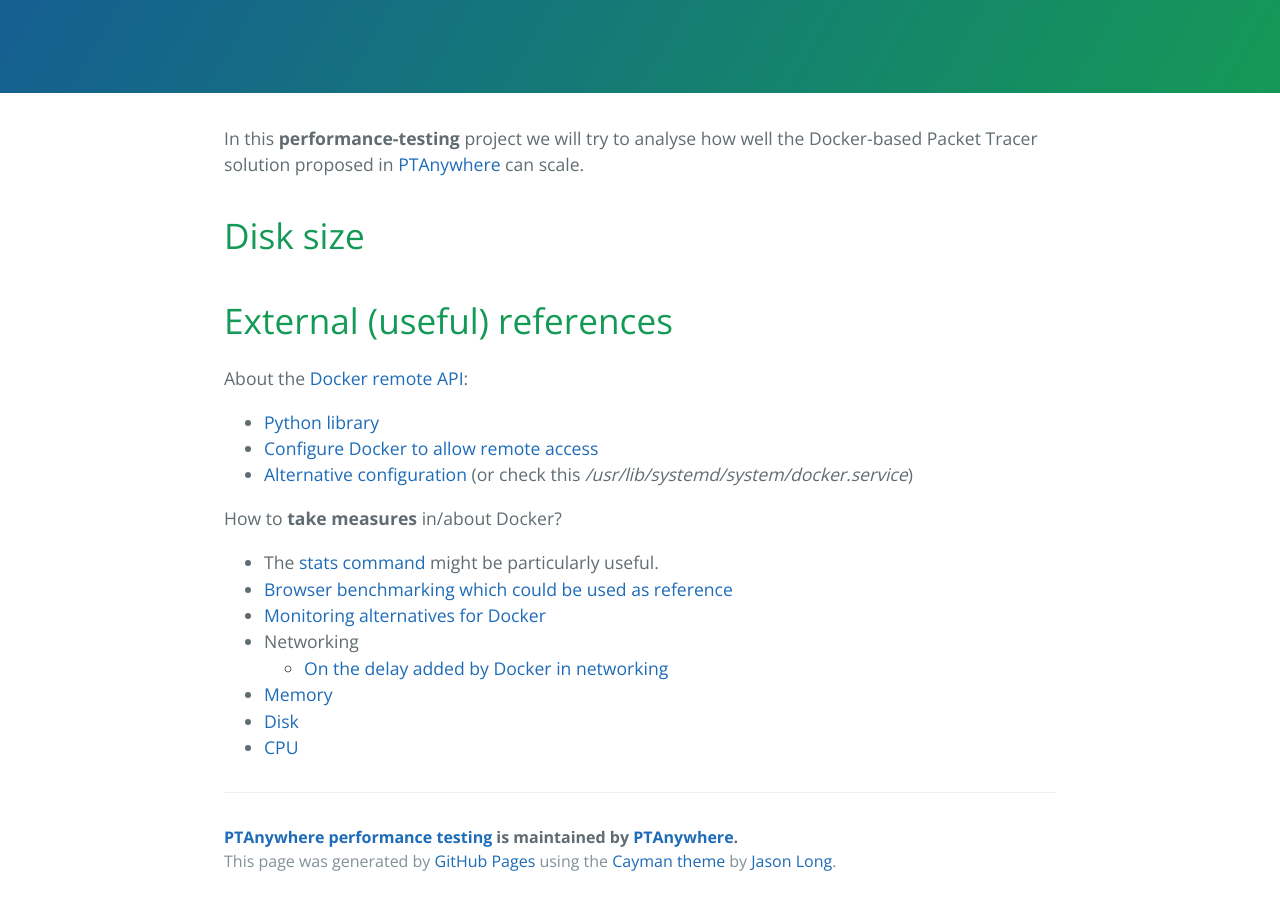
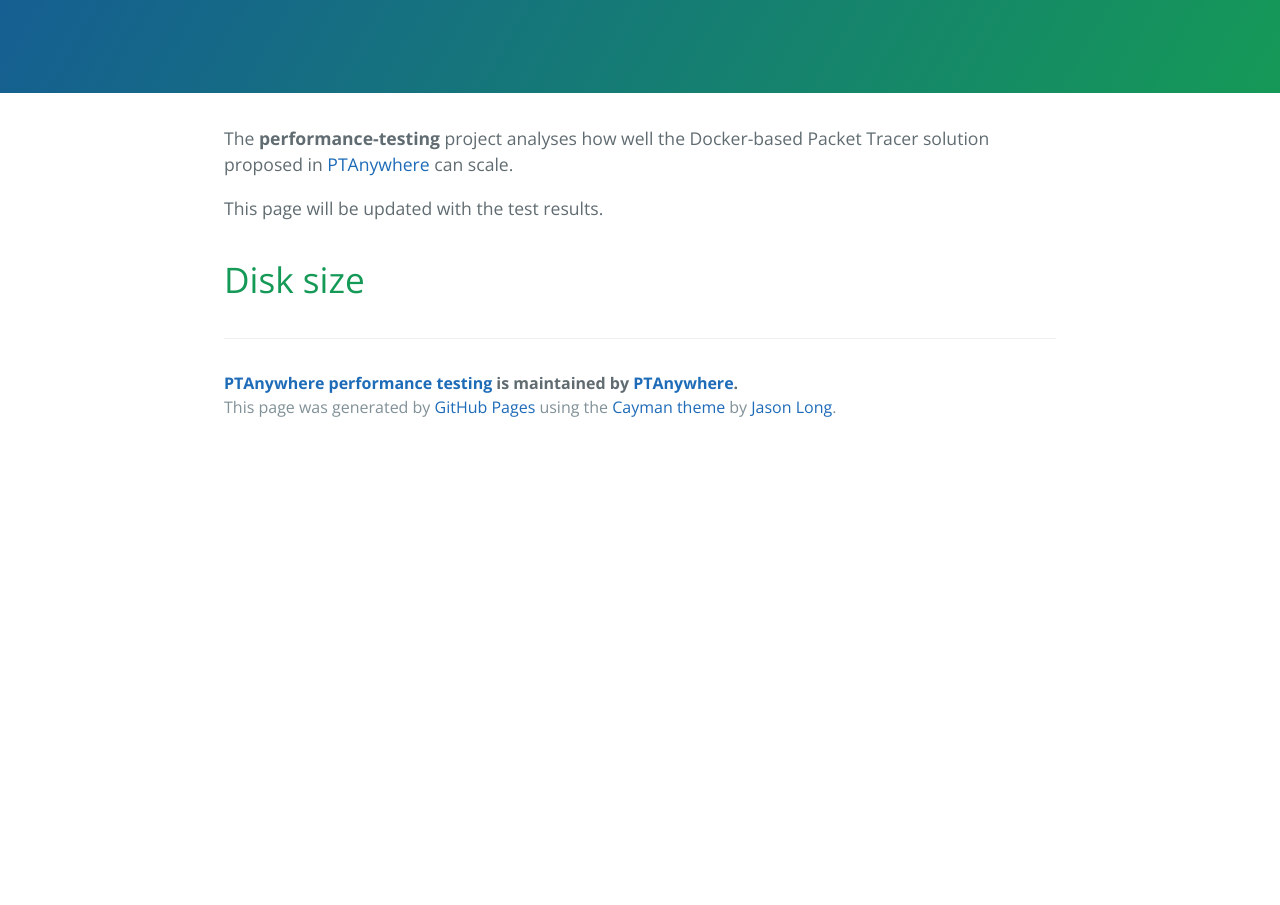
Before and after one commit to PTAnywhere/performance-testing, a plain HTML site: page index.html in a window 1280 px wide. Shown: the part 290-1195 px from the top of the page. After the commit the page ends 800 px from the top, so only its background shows below. Drawn offline with nearby package versions, Linux system fonts and the light colour scheme.

Commit message:
Create gh-pages branch via GitHub

```diff
--- a/index.html
+++ b/index.html
@@ -21,43 +21,12 @@
     <section class="main-content">
 
 
-<p>In this <strong>performance-testing</strong> project we will try to analyse how well the Docker-based Packet Tracer solution proposed in <a href="https://github.com/PTAnywhere">PTAnywhere</a> can scale.</p>
+<p>The <strong>performance-testing</strong> project analyses how well the Docker-based Packet Tracer solution proposed in <a href="http://ptanywhere.github.io">PTAnywhere</a> can scale.</p>
+
+<p>This page will be updated with the test results.</p>
 
 <h1>
 <a id="disk-size" class="anchor" href="#disk-size" aria-hidden="true"><span class="octicon octicon-link"></span></a>Disk size</h1>
-
-<p></p>
-
-
-
-<h1>
-<a id="external-useful-references" class="anchor" href="#external-useful-references" aria-hidden="true"><span class="octicon octicon-link"></span></a>External (useful) references</h1>
-
-<p>About the <a href="https://docs.docker.com/reference/api/docker_remote_api/">Docker remote API</a>:</p>
-
-<ul>
-<li><a href="https://github.com/docker/docker-py">Python library</a></li>
-<li><a href="https://coreos.com/os/docs/latest/customizing-docker.html">Configure Docker to allow remote access</a></li>
-<li>
-<a href="https://docs.docker.com/articles/configuring/">Alternative configuration</a> (or check this <em>/usr/lib/systemd/system/docker.service</em>)</li>
-</ul>
-
-<p>How to <strong>take measures</strong> in/about Docker?</p>
-
-<ul>
-<li>The <a href="https://docs.docker.com/reference/api/docker_remote_api_v1.19/#get-container-stats-based-on-resource-usage">stats command</a> might be particularly useful.</li>
-<li><a href="http://www.xataka.com/aplicaciones/asi-esta-la-lucha-por-ser-el-navegador-mas-rapido-y-ligero-en-tu-escritorio">Browser benchmarking which could be used as reference</a></li>
-<li><a href="http://rancher.com/comparing-monitoring-options-for-docker-deployments/">Monitoring alternatives for Docker</a></li>
-<li>Networking
-
-<ul>
-<li><a href="http://stackoverflow.com/questions/21889053/what-is-the-runtime-performance-cost-of-a-docker-container">On the delay added by Docker in networking</a></li>
-</ul>
-</li>
-<li><a href="https://github.com/PTAnywhere/performance-testing/issues/4">Memory</a></li>
-<li><a href="https://github.com/PTAnywhere/performance-testing/issues/2">Disk</a></li>
-<li><a href="https://github.com/PTAnywhere/performance-testing/issues/9">CPU</a></li>
-</ul>
 
       <footer class="site-footer">
         <span class="site-footer-owner"><a href="https://github.com/PTAnywhere/performance-testing">PTAnywhere performance testing</a> is maintained by <a href="https://github.com/PTAnywhere">PTAnywhere</a>.</span>
```
Also changed, not shown: params.json (+1 -1 lines).
